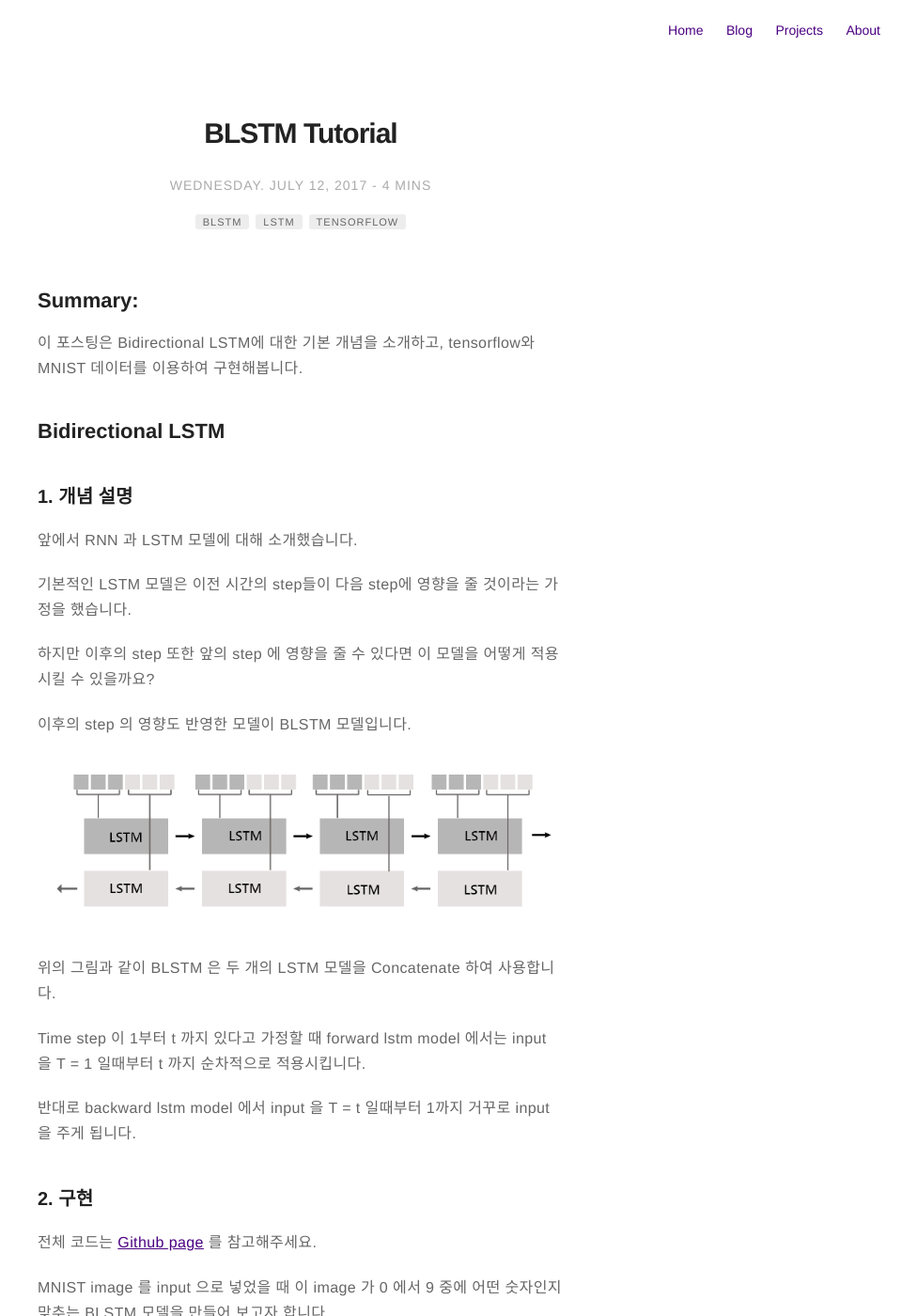
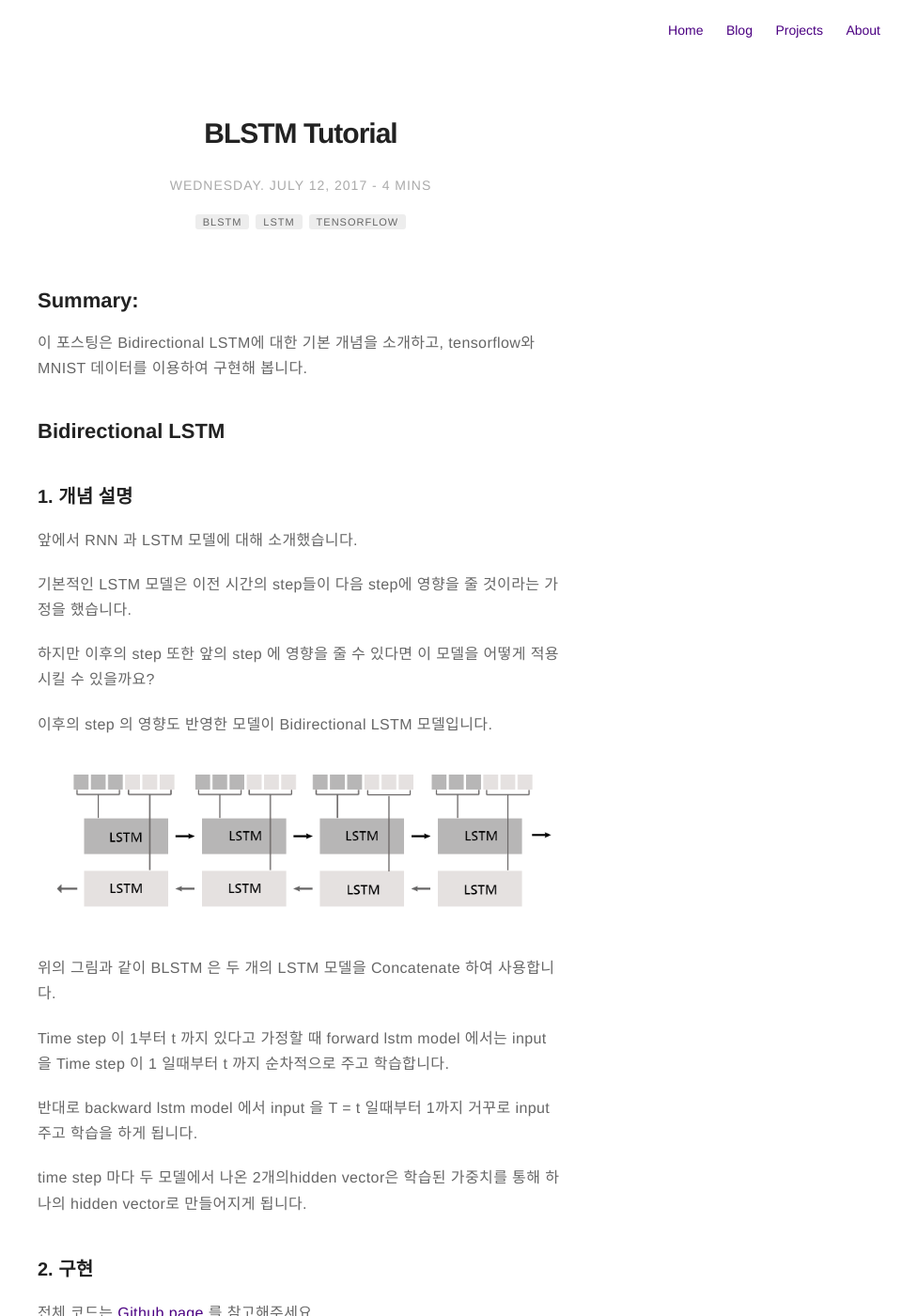
Before and after one commit to POZAlabs/pozalabs.github.io, a Jekyll site: the page built from _posts/2017-07-12-blstm.md, in a window 1280 px wide and 1400 px high. Shown: the whole window at 94% size, without its empty margins (320-1280 px from the left). Built offline with Jekyll 4.4.1, drawn with Linux system fonts in a browser that asks for light colours.

Commit message:
Update 2017-07-12-blstm.md

```diff
--- a/_posts/2017-07-12-blstm.md
+++ b/_posts/2017-07-12-blstm.md
@@ -16,7 +16,8 @@ description: BLSTM summary with tensorflow
 
 ## Summary:
 
-이 포스팅은 Bidirectional LSTM에 대한 기본 개념을 소개하고, tensorflow와 MNIST 데이터를 이용하여 구현해봅니다.
+이 포스팅은 Bidirectional LSTM에 대한 기본 개념을 소개하고, tensorflow와 MNIST 데이터를 이용하여 구현해 봅니다.
+
 
 
 ## Bidirectional LSTM
@@ -30,16 +31,18 @@ description: BLSTM summary with tensorflow
 
 하지만 이후의 step 또한 앞의 step 에 영향을 줄 수 있다면 이 모델을 어떻게 적용시킬 수 있을까요?
 
-이후의 step 의 영향도 반영한 모델이 BLSTM 모델입니다.
+이후의 step 의 영향도 반영한 모델이 Bidirectional LSTM 모델입니다.
 
 
 ![BLSTM structure](/assets/images/BLSTM.PNG)
 
  위의 그림과 같이 BLSTM 은 두 개의 LSTM 모델을 Concatenate 하여 사용합니다.
 
- Time step 이 1부터 t 까지 있다고 가정할 때 forward lstm model 에서는 input 을 T = 1 일때부터 t 까지 순차적으로 적용시킵니다.
+ Time step 이 1부터 t 까지 있다고 가정할 때 forward lstm model 에서는 input 을 Time step 이 1 일때부터 t 까지 순차적으로 주고 학습합니다.
 
- 반대로 backward lstm model 에서 input 을 T = t 일때부터 1까지 거꾸로 input 을 주게 됩니다.
+ 반대로 backward lstm model 에서 input 을 T = t 일때부터 1까지 거꾸로 input 주고 학습을 하게 됩니다.
+
+ time step 마다 두 모델에서 나온 2개의hidden vector은 학습된 가중치를 통해 하나의 hidden vector로 만들어지게 됩니다.
 
 
 
```
